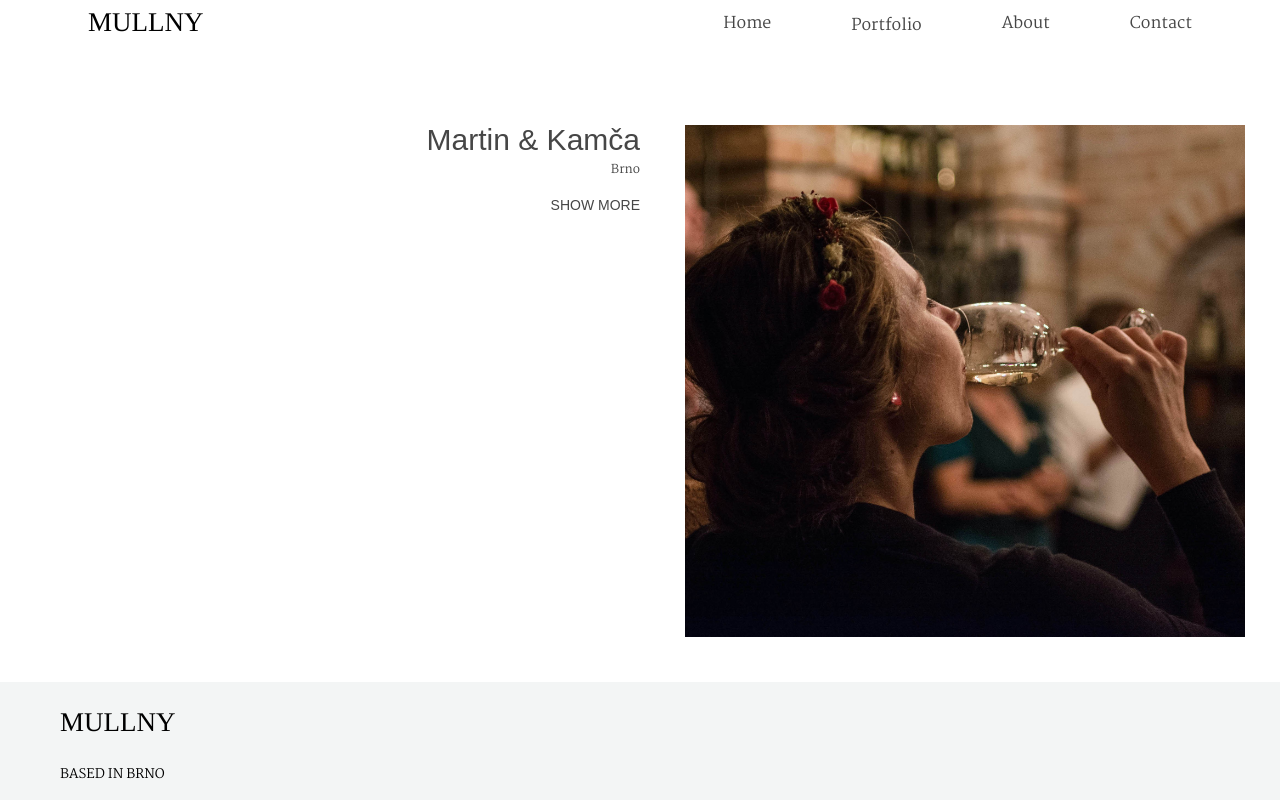
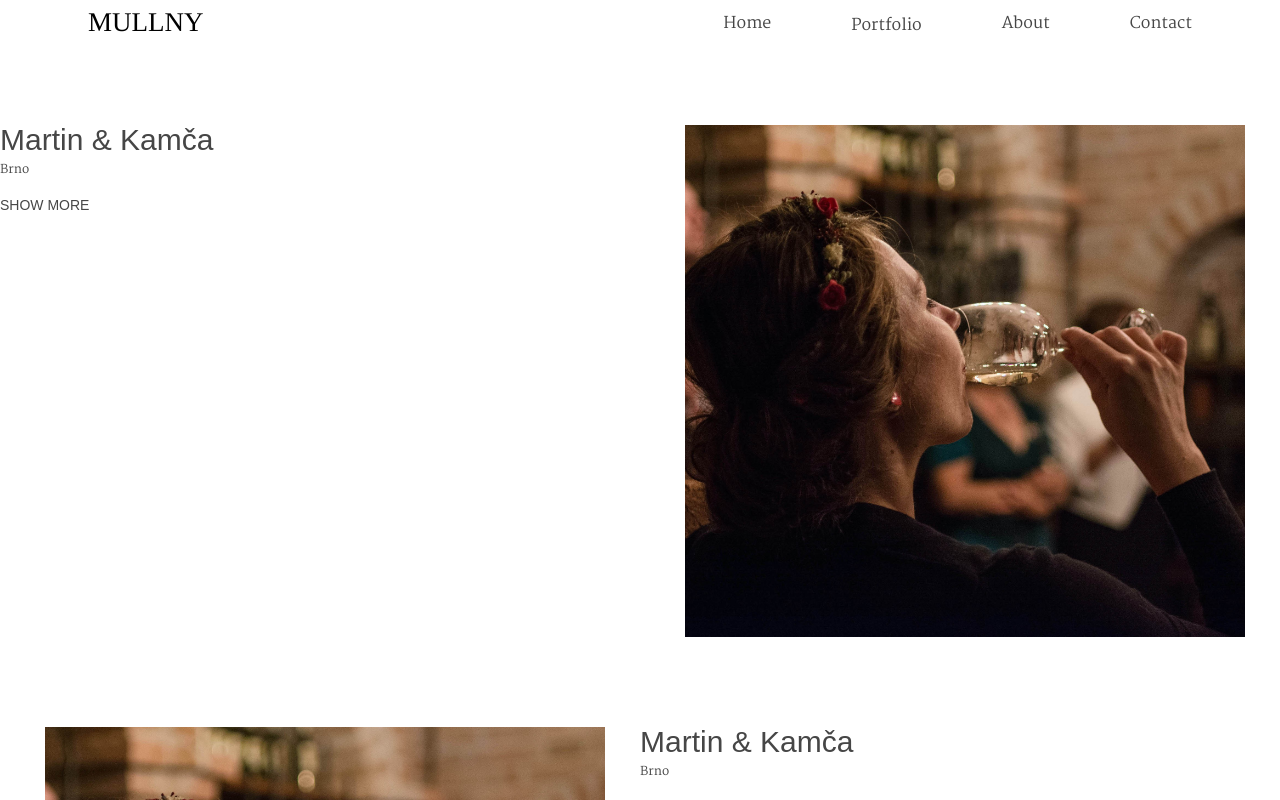
Before and after one commit to asdsasm9/mp_page, a React (Create React App) app: page /weddings in a window 1280 px wide. Shown: the top 800 px of the page. Built offline with nearby package versions, Linux system fonts and the light colour scheme.

Commit message:
Wedding view with "textIsOnRight: boolean"

```diff
--- a/src/components/AppComponent.tsx
+++ b/src/components/AppComponent.tsx
@@ -2,11 +2,9 @@ import { BrowserRouter, Route, Routes } from "react-router-dom";
 import { Category } from "../data/Data";
 import About from "../pages/About";
 import Contact from "../pages/Contact";
-import Couples from "../pages/Couples";
 import Home from "../pages/Home";
 import NotFound from "../pages/NotFound";
 import PhotosShowcase from "../pages/PhotosShowcase";
-import Portraits from "../pages/Portraits";
 import Weddings from "../pages/Weddings";
 import BottomBar from "./BottomBar";
 import NavMenu from "./NavMenu";
--- a/src/components/weddings/WeddingView.tsx
+++ b/src/components/weddings/WeddingView.tsx
@@ -6,14 +6,23 @@ const WeddingView = (props: {
   name: string;
   place: string;
   weddingUrl: string;
+  textIsOnRight: boolean;
 }) => {
   const navigate = useNavigate();
+
+  const imgDiv = (
+    <div className="w-1/2 p-10">
+      <img src={props.imgSrc} alt={props.name} className="weddingViewImg" />
+    </div>
+  );
+  const divStyle = props.textIsOnRight ? "end" : "start";
   return (
     <>
       <div className="flex">
+        {!props.textIsOnRight ? imgDiv : ""}
         <div className="w-1/2 py-10">
           <div className="relative right-0 ">
-            <div className="flex flex-col items-end">
+            <div className={"flex flex-col items-" + divStyle}>
               <h1 className="weddingViewName">{props.name}</h1>
               <p className="weddingViewPlace">{props.place}</p>
               <div className="py-3">
@@ -27,9 +36,7 @@ const WeddingView = (props: {
             </div>
           </div>
         </div>
-        <div className="w-1/2 p-10">
-          <img src={props.imgSrc} alt={props.name} className="weddingViewImg" />
-        </div>
+        {props.textIsOnRight ? imgDiv : ""}
       </div>
     </>
   );
--- a/src/data/Data.ts
+++ b/src/data/Data.ts
@@ -57,4 +57,5 @@ export const allGalleries: Gallery[] = [
   lukas,
   paty,
   martin_kamca,
+  martin_kamca,
 ];
--- a/src/pages/Couples.tsx
+++ /dev/null
@@ -1,5 +0,0 @@
-const Couples = () => {
-  return <p>This is couples</p>;
-};
-
-export default Couples;
--- a/src/pages/PhotosShowcase.tsx
+++ b/src/pages/PhotosShowcase.tsx
@@ -1,13 +1,11 @@
 import { useParams } from "react-router-dom";
 import GalleryPhotos from "../components/showcase/GalleryPhotos";
-import ShowcasePhoto from "../components/showcase/ShowcasePhoto";
 import { Category, Gallery } from "../data/Data";
 import {
   getAllCouples,
   getAllImagesPaths,
   getAllPortraits,
   getByGalleryId,
-  getMainImagePath,
 } from "../data/DataHandler";
 
 const PhotosShowcase = (props: { category: Category }) => {
--- a/src/pages/Portraits.tsx
+++ /dev/null
@@ -1,5 +0,0 @@
-const Portraits = () => {
-  return <p>This is portraits</p>;
-};
-
-export default Portraits;
--- a/src/pages/Weddings.tsx
+++ b/src/pages/Weddings.tsx
@@ -4,13 +4,14 @@ import { getAllWeddings, getMainImagePath } from "../data/DataHandler";
 const Weddings = () => {
   return (
     <div className="pt-20">
-      {getAllWeddings().map((wedding) => (
+      {getAllWeddings().map((wedding, index) => (
         <WeddingView
           key={wedding.id}
           imgSrc={getMainImagePath(wedding)}
           name={wedding.nameOfGallery}
           place={wedding.placeName}
           weddingUrl={wedding.id}
+          textIsOnRight={index % 2 === 0}
         ></WeddingView>
       ))}
     </div>
```
Also changed, not shown: 2 other files (tests, documents, lock files or other folders).
